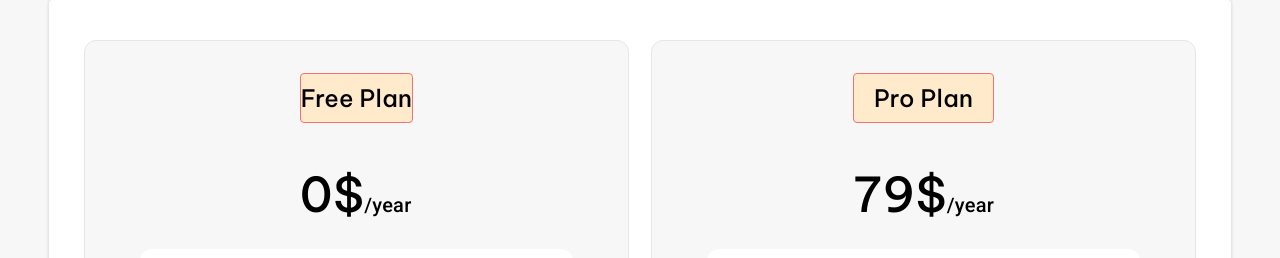
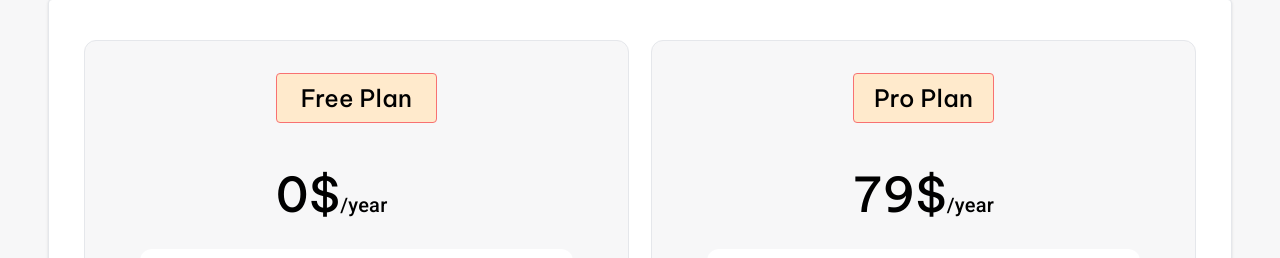
Before and after one commit to Harmedino/online-learning-platform, an Angular app: page / in a window 1280 px wide. Both pictures are taken after a click on the button "Yearly". Shown: the part 6680-6938 px from the top of the page. Built offline with nearby package versions, Linux system fonts and the light colour scheme.

Commit message:
all good

```diff
--- a/src/app/home/pricing/pricing.component.html
+++ b/src/app/home/pricing/pricing.component.html
@@ -32,7 +32,7 @@
   <div class="container border bg-white p-6  rounded shadow">
     <div class="container md:flex  justify-around items-center ">
       <div class="h-auto border w-full md:w-[48%] bg-white97 rounded-xl space-y-3 py-8 flex flex-col items-center mt-4">
-        <div class="grid gap-12 ">
+        <div class="grid gap-y-12 ">
             <button class="py-2 rounded w-full border text-base md:text-lg lg:text-xl xl:text-2xl font-medium border-red-400 bg-planred font-vetnam"> Free Plan</button>
 
             <h2 class="font-semibold text-3xl">
@@ -207,8 +207,8 @@
   <div class="container border bg-white p-6  rounded shadow">
     <div class="container md:flex  justify-around items-center ">
       <div class="h-auto border w-full md:w-[48%] bg-white97 rounded-xl space-y-3 py-8 flex flex-col items-center mt-4">
-        <div class="grid gap-12 ">
-            <button class="py-2 rounded w-full border text-base md:text-lg lg:text-xl xl:text-2xl font-medium border-red-400 bg-planred font-vetnam"> Free Plan</button>
+        <div class="grid gap-y-12 ">
+          <button class="py-2 rounded w-full border text-base md:text-lg lg:text-xl xl:text-2xl p-6 font-medium border-red-400 bg-planred font-vetnam"> Free Plan</button>
 
             <h2 class="font-semibold text-3xl">
                 <span class="text-lg md:text-3xl lg:text-4xl xl:text-5xl font-vetnam">0$</span>
```
